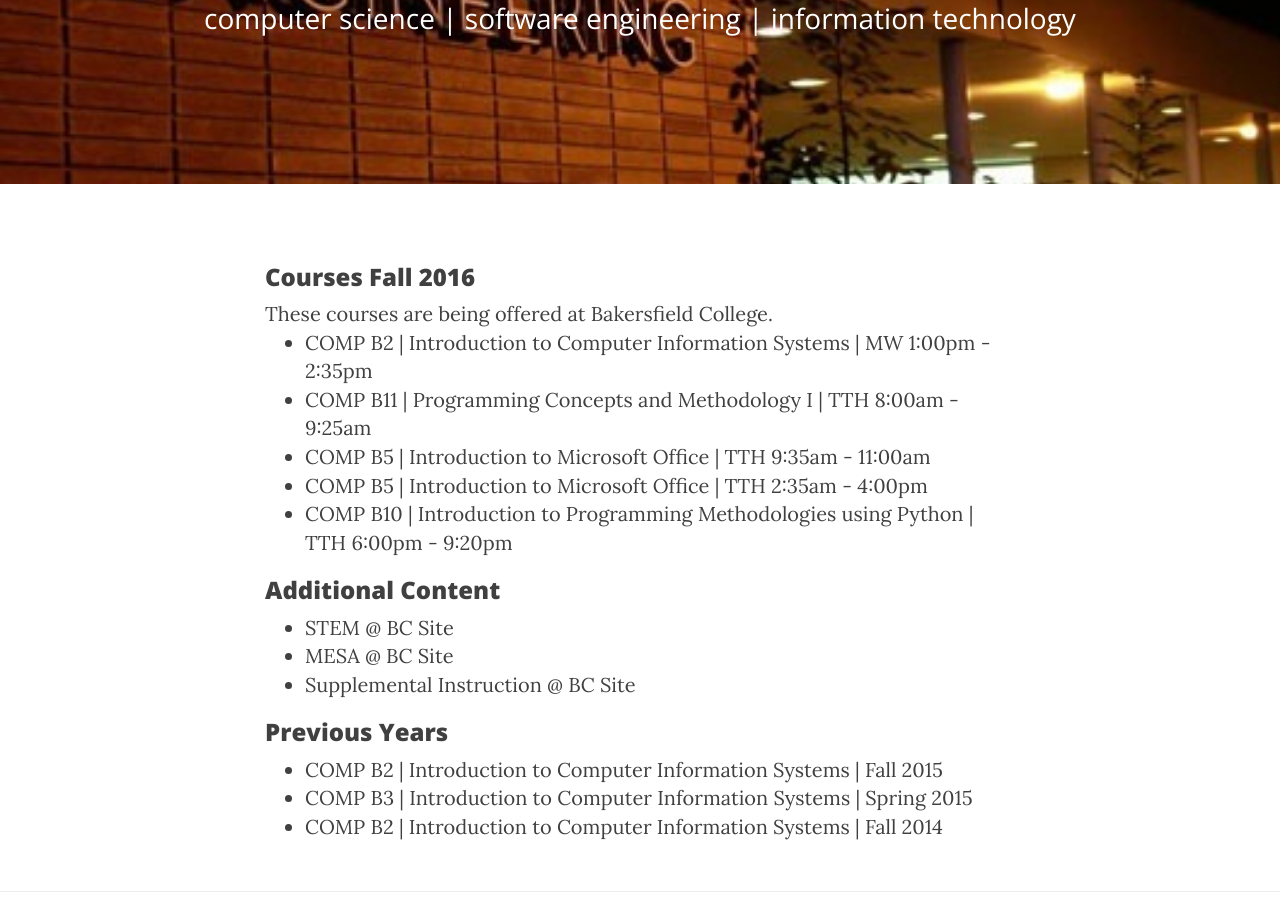
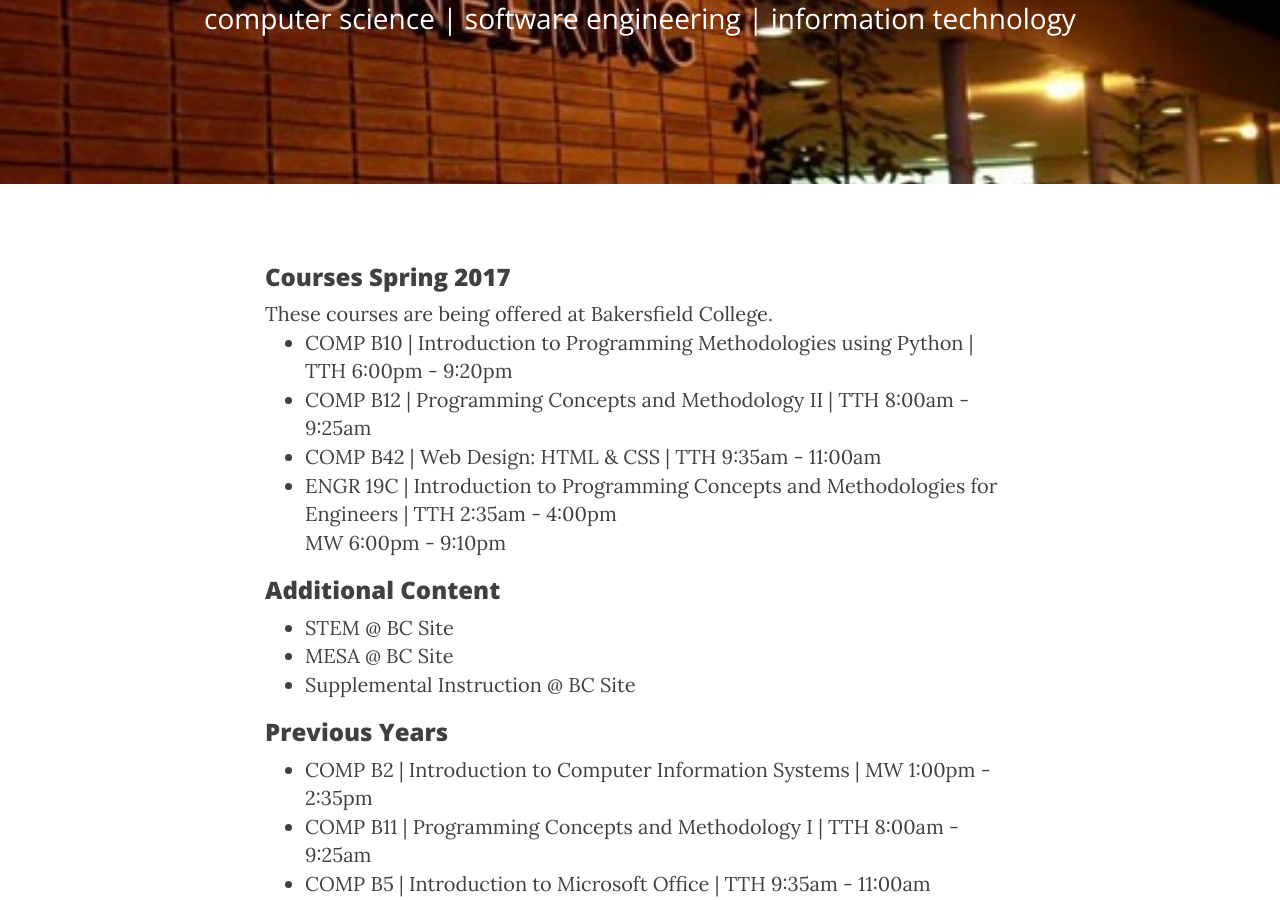
Before and after one commit to eddierangel/eddierangel.github.io, a Jekyll site: the page built from BC/index.html, in a window 1280 px wide and 900 px high, scrolled down 269 px. Built offline with Jekyll 4.4.1, drawn with Linux system fonts in a browser that asks for light colours; nearby versions of some CDN libraries.

Commit message:
Update course list

```diff
--- a/BC/index.html
+++ b/BC/index.html
@@ -6,14 +6,13 @@ header-img: "img/ScienceBuilding_BC.jpg"
 ---
 
 <p>
-    <h3>Courses Fall 2016</h3>
+    <h3>Courses Spring 2017</h3>
     These courses are being offered at Bakersfield College.
     <ul>
-        <li>COMP B2 | Introduction to Computer Information Systems | <a href="https://github.com/eddierangel/COMPB2">MW 1:00pm - 2:35pm </a></li>
-        <li>COMP B11 | Programming Concepts and Methodology I | <a href="https://github.com/eddierangel/COMPB11">TTH 8:00am - 9:25am</a></li>
-        <li>COMP B5 | Introduction to Microsoft Office | <a href="https://github.com/eddierangel/COMPB5">TTH 9:35am - 11:00am</a></li>
-        <li>COMP B5 | Introduction to Microsoft Office | <a href="https://github.com/eddierangel/COMPB5">TTH 2:35am - 4:00pm</a></li>
         <li>COMP B10 | Introduction to Programming Methodologies using Python | <a href="https://github.com/eddierangel/COMPB10">TTH 6:00pm - 9:20pm</a></li>
+        <li>COMP B12 | Programming Concepts and Methodology II | <a href="https://github.com/eddierangel/COMPB12">TTH 8:00am - 9:25am</a></li>
+        <li>COMP B42 | Web Design: HTML & CSS | <a href="https://github.com/eddierangel/COMPB42">TTH 9:35am - 11:00am</a></li>
+        <li>ENGR 19C | Introduction to Programming Concepts and Methodologies for Engineers | <a href="https://github.com/eddierangel/ENGR19C">TTH 2:35am - 4:00pm<br>MW 6:00pm - 9:10pm</a></li>
     </ul>
     <h3>Additional Content</h3>
     <ul>
@@ -23,6 +22,11 @@ header-img: "img/ScienceBuilding_BC.jpg"
     </ul>
     <h3>Previous Years</h3>
     <ul>
+        <li>COMP B2 | Introduction to Computer Information Systems | <a href="https://github.com/eddierangel/COMPB2">MW 1:00pm - 2:35pm </a></li>
+        <li>COMP B11 | Programming Concepts and Methodology I | <a href="https://github.com/eddierangel/COMPB11">TTH 8:00am - 9:25am</a></li>
+        <li>COMP B5 | Introduction to Microsoft Office | <a href="https://github.com/eddierangel/COMPB5">TTH 9:35am - 11:00am</a></li>
+        <li>COMP B5 | Introduction to Microsoft Office | <a href="https://github.com/eddierangel/COMPB5">TTH 2:35am - 4:00pm</a></li>
+        <li>COMP B10 | Introduction to Programming Methodologies using Python | <a href="https://github.com/eddierangel/COMPB10">TTH 6:00pm - 9:20pm</a></li>
          <li>COMP B2 | Introduction to Computer Information Systems | <a href="https://github.com/eddierangel/COMPB2">Fall 2015</a></li>
          <li>COMP B3 | Introduction to Computer Information Systems | <a href="https://github.com/eddierangel/COMPB2">Spring 2015</a></li>
          <li>COMP B2 | Introduction to Computer Information Systems | <a href="https://github.com/eddierangel/COMPB2">Fall 2014</a></li>
```
